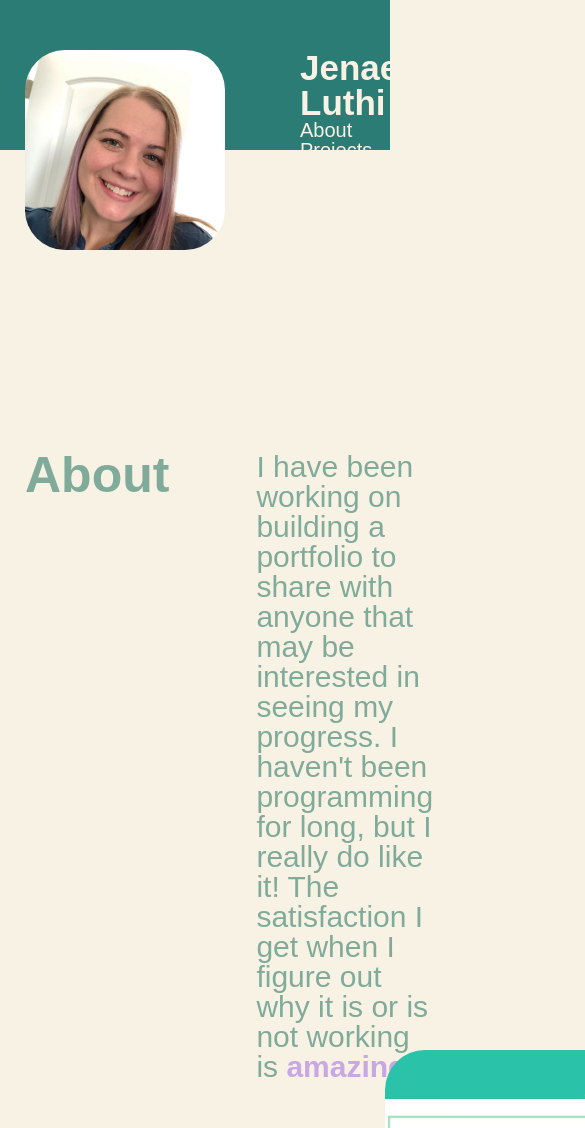
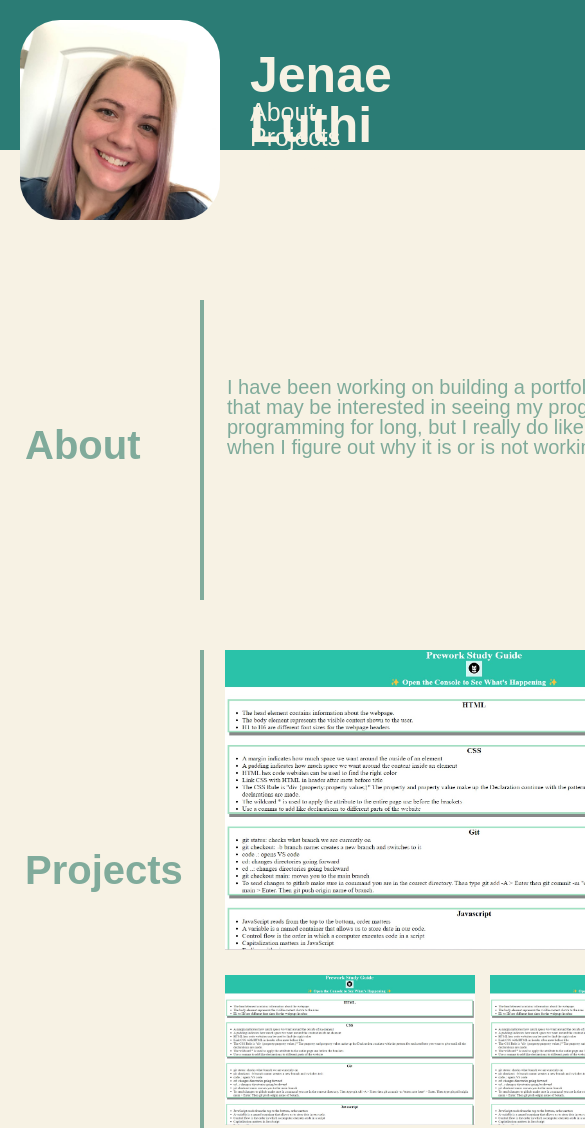
Before and after one commit to Jelu113/Just-Jenae, a plain HTML site: page assets/index.html in a window 390 px wide. Shown: the top 1128 px of the page, 585 px wide, since content can reach past the window. Drawn offline with Linux system fonts and the light colour scheme.

Commit message:
Media Queries added

```diff
--- a/assets/css/style.css
+++ b/assets/css/style.css
@@ -11,32 +11,40 @@ header {
     display:block;
     height: 200px;
     width: 100%;
+    background-color:rgb(43, 124, 117);
+}
+
+.img1 {
+    position: absolute;
+    top: 50px;
+    left: 50px;
+    border-radius:40px;
+}
+
+h1 {
+    position: absolute;
+    left: 475px;
+    top:50px;
     font-size: 100px;
     color: rgb(247, 242, 228);
-    background-color:rgb(43, 124, 117);
-    Padding:50px 0px 0px 475px;
-
 }
-
 nav {
-    display:flex;
-    justify-content: end;
-    font-size:35px;
-
+    position: absolute;
+    top: 150px;
+    right: 50px;
+    font-size: 35px;
 
 }
 
 nav ul li {
     display:inline-block;
-    color: rgb(247, 242, 228);
     padding: 0px 45px 0px 0px;
+
 }
 
 .a{
-    display:inline;
     color: rgb(247, 242, 228);
     text-decoration: none;
-
 }
 
 .a:visited {
@@ -58,37 +66,43 @@ nav ul li {
     background-color:rgba(187, 146, 225, 0.776);
 }
 
-img {
-    float:left;
-    height:250px;
-    width:250px;
-    margin: 0px 0px 0px -425px;
-    border-radius:40px;
-}
+
 
 section {
     display: flex;
     flex-direction: row;
-
 }
 
-h2 {
-
+.about-me {
+    position: absolute;
+    left: 50px;
+    top: 500px;
     font-size: 50px;
     color: rgb(128, 171, 155);
-    padding: 300px 0px 0px 25px;
 
 }
 
 .projects {
+    position: absolute;
+    left: 25px;
+    top: 1150px;
     font-size: 50px;
     color: rgb(128, 171, 155);
-    padding: 300px 0px 0px 25px;
+
 }
 
+.contact {
+    position: absolute;
+    left: 25px;
+    top: 1825px;
+    font-size: 50px;
+    color: rgb(128, 171, 155);
 
+}
 .line1 {
-    margin: 125px 15px 0px 70px;
+    position: absolute;
+    left: 250px;
+    top: 350px;
     height: 400px;
     width:4px;
     background-color: rgb(128, 171, 155);
@@ -96,7 +110,9 @@ h2 {
 
 
 .line2 {
-    margin: 115px 15px 0px 17px;
+    position: absolute;
+    left: 250px;
+    top: 900px;
     height: 600px;
     width:4px;
     background-color: rgb(128, 171, 155);
@@ -104,130 +120,370 @@ h2 {
 }
 
 .line3 {
-    margin: 125px 15px 0px 30px;
+    position: absolute;
+    left: 250px;
+    top: 1650px;
     height: 400px;
     width:4px;
     background-color: rgb(128, 171, 155);
 }
 .img2 {
-    align-items: center;
-    margin:200px 50px 30px 30px;
-    height: 400px;
-    width: 600px;
+    position: absolute;
+    top: 950px;
+    left: 300px;
+    height: 525px;
+    width: 700px;
 }
 
-.img2:hover {
-    height:500px;
-    width: 800px
-}
-p {
-    align-items: center;
+.p-about {
+    position: absolute;
+    top: 475px;
+    left: 300px;
     font-size: 30px;
     color:rgb(128, 171, 155);
     height: 400px;
     width: 1200px;
-    margin: 300px 0px 0px 0px;
     padding: 2px;
 
 }
 
-#p {
-    align-items: center;
+.p-contact {
+    position: absolute;
+    top: 1800px;
+    left: 300px;
     font-size: 30px;
     color:rgb(128, 171, 155);
     height: 400px;
-    width: 600px;
-    margin: 300px 0px 0px 0px;
+    width: 1200px;
     padding: 2px;
+
 }
+
 span{
     color: rgba(187, 146, 225, 0.776);
     font-weight: bold;
 }
 
+.soon1 {
+    position: absolute;
+    top: 950px;
+    left:1025px;
 
 
-@media screen and (max-width: 992px) {
-header {
-    display:block;
-    height: 200px;
-    width: 100%;
-    font-size: 75px;
-    color: rgb(247, 242, 228);
-    background-color:rgb(43, 124, 117);
-    Padding:50px 0px 0px 375px;
-   }
+}
 
-img {
-    float:left;
-    height:200px;
-    width:200px;
-    margin: 0px 0px 0px -315px;
-    border-radius:40px;
+.soon2 {
+    position: absolute;
+    top: 1220px;
+    left:1025px;
+
 }
+
+@media screen and (max-width: 1024px) {
+    header {
+        display:block;
+        height: 150px;
+        width: 100%;
+        background-color:rgb(43, 124, 117);
+    }
+    h1 {
+        position: absolute;
+        left: 300px;
+        top: 50px;
+        font-size: 60px;
+        color: rgb(247, 242, 228);
+    }
+    .img1 {
+        position: absolute;
+        top: 45px;
+        left: 45px;
+        border-radius:40px;
+        height: 200px;
+        width: 200px;
+    }
+
     nav {
-        display:flex;
-        justify-content: end;
-        font-size:30px;
+       position: absolute;
+       top: 115px;
+       right: 300px;
+       font-size: 25px;
+    }
+    nav ul li {
+        display:inline-block;
+        padding: 0px 15px 0px 0px;
+    }
+
+    .about-me {
+        position: absolute;
+        left: 25px;
+        top: 425px;
+        font-size: 40px;
+        color: rgb(128, 171, 155);
 
     }
+
+    .projects {
+        position: absolute;
+        left: 25px;
+        top: 850px;
+        font-size: 40px;
+        color: rgb(128, 171, 155);
+
+    }
+
+    .contact {
+        position: absolute;
+        left: 25px;
+        top: 1400px;
+        font-size: 40px;
+        color: rgb(128, 171, 155);
+    }
+
+    .line1 {
+        position: absolute;
+        left: 200px;
+        top: 300px;
+        height: 300px;
+        width:4px;
+        background-color: rgb(128, 171, 155);
+    }
+
+
+    .line2 {
+        position: absolute;
+        left: 200px;
+        top: 650px;
+        height: 500px;
+        width:4px;
+        background-color: rgb(128, 171, 155);
+
+    }
+
+    .line3 {
+        position: absolute;
+        left: 200px;
+        top: 1200px;
+        height: 400px;
+        width:4px;
+        background-color: rgb(128, 171, 155);
+    }
+
+    .img2 {
+        position: absolute;
+        top: 650px;
+        left: 225px;
+        height: 300px;
+        width: 500px;
+    }
+
+    .p-about {
+        position: absolute;
+        top: 375px;
+        left: 225px;
+        font-size: 20px;
+        color:rgb(128, 171, 155);
+        height: 400px;
+        width: 500px;
+        padding: 2px;
+
+    }
+
+    .p-contact {
+        position: absolute;
+        top: 1350px;
+        left: 250px;
+        font-size: 20px;
+        color:rgb(128, 171, 155);
+        height: 400px;
+        width: 1200px;
+        padding: 2px;
+
+    }
+
+    .soon1 {
+        position: absolute;
+        top: 975px;
+        left: 225px;
+        height: 150px;
+        width: 250px;
+    }
+
+    .soon2 {
+        position: absolute;
+        top: 975px;
+        left: 490px;
+        height: 150px;
+        width: 250px;
+    }
+
 }
-
 @media screen and (max-width: 768px) {
     header {
         display:block;
         height: 150px;
-        width: 100%;
+        width: 1000px;
+        background-color:rgb(43, 124, 117);
+    }
+    h1 {
+        position: absolute;
+        left: 300px;
+        top: 50px;
+        font-size: 60px;
+        color: rgb(247, 242, 228);
+    }
+    .img1 {
+        position: absolute;
+        top: 45px;
+        left: 45px;
+        border-radius:40px;
+        height: 200px;
+        width: 200px;
+    }
+
+    nav {
+       position: absolute;
+       top: 115px;
+       right: 25px;
+       font-size: 25px;
+    }
+    nav ul li {
+        display:inline-block;
+        padding: 0px 15px 0px 0px;
+    }
+
+    .about-me {
+        position: absolute;
+        left: 25px;
+        top: 425px;
+        font-size: 40px;
+        color: rgb(128, 171, 155);
+
+    }
+
+    .projects {
+        position: absolute;
+        left: 25px;
+        top: 850px;
+        font-size: 40px;
+        color: rgb(128, 171, 155);
+
+    }
+
+    .contact {
+        position: absolute;
+        left: 25px;
+        top: 1400px;
+        font-size: 40px;
+        color: rgb(128, 171, 155);
+    }
+
+    .line1 {
+        position: absolute;
+        left: 200px;
+        top: 300px;
+        height: 300px;
+        width:4px;
+        background-color: rgb(128, 171, 155);
+    }
+
+
+    .line2 {
+        position: absolute;
+        left: 200px;
+        top: 650px;
+        height: 500px;
+        width:4px;
+        background-color: rgb(128, 171, 155);
+
+    }
+
+    .line3 {
+        position: absolute;
+        left: 200px;
+        top: 1200px;
+        height: 400px;
+        width:4px;
+        background-color: rgb(128, 171, 155);
+    }
+
+    .img2 {
+        position: absolute;
+        top: 650px;
+        left: 225px;
+        height: 300px;
+        width: 500px;
+    }
+
+    .p-about {
+        position: absolute;
+        top: 375px;
+        left: 225px;
+        font-size: 20px;
+        color:rgb(128, 171, 155);
+        height: 400px;
+        width: 600px;
+        padding: 2px;
+
+    }
+
+    .p-contact {
+        position: absolute;
+        top: 1350px;
+        left: 250px;
+        font-size: 20px;
+        color:rgb(128, 171, 155);
+        height: 400px;
+        width: 1200px;
+        padding: 2px;
+
+    }
+
+    .soon1 {
+        position: absolute;
+        top: 975px;
+        left: 225px;
+        height: 150px;
+        width: 250px;
+
+
+    }
+
+    .soon2 {
+        position: absolute;
+        top: 975px;
+        left: 490px;
+        height: 150px;
+        width: 250px;
+    }
+
+}
+
+@media screen and (max-width: 600px){
+    header {
+        height: 150px;
+        width: 1000px;
+        background-color:rgb(43, 124, 117);
+    }
+
+    h1 {
+        position: absolute;
+        left: 250px;
+        top: 50px;
         font-size: 50px;
         color: rgb(247, 242, 228);
-        background-color:rgb(43, 124, 117);
-        Padding:50px 0px 0px 300px;
     }
-     img {
-        float:left;
-        height:200px;
-        width:200px;
-        margin: 0px 0px 0px -250px;
+     .img1 {
+        position: absolute;
+        top: 20px;
+        left: 20px;
         border-radius:40px;
     }
 
     nav {
-        display:flex;
-        justify-content:end;
-        font-size:25px;
-
+      position: absolute;
+      top: 100px;
+      left: 250px;
+      font-size: 25px;
     }
 
-nav ul li {
-    display:inline-block;
-    color: rgb(247, 242, 228);
-    padding: 0px 15px 0px 0px;
 }
-}
-
-@media screen and (max-width: 576px){
-    nav {
-        display:flex;
-        justify-content: end;
-        font-size:20px;
-
-    }
-
-    header {
-        display:block;
-        height: 150px;
-        width: 100%;
-        font-size: 35px;
-        color: rgb(247, 242, 228);
-        background-color:rgb(43, 124, 117);
-        Padding:50px 0px 0px 300px;
-    }
-
-    img {
-        float:left;
-        height:200px;
-        width:200px;
-        margin: 0px 0px 0px -275px;
-        border-radius:40px;
-    }
-}
--- a/assets/index.html
+++ b/assets/index.html
@@ -14,7 +14,7 @@
 
     <header>
 
-        <img src="./Images/profile-pic.jpg" alt="profile picture">
+        <img src="./Images/profile-pic.jpg" alt="profile picture" class="img1" height="250px" width="250px">
         <h1>Jenae Luthi</h1>
             <nav>
                 <ul>
@@ -30,31 +30,42 @@
     </header>
         <body>
             <section>
-                <h2 id="about-me">About</h2>
+                <h2 id="about-me" class="about-me">About</h2>
                      <div class="line1"></div>
-                     <p> I have been working on building a portfolio to share with anyone that may
+                     <p class="p-about"> I have been working on building a portfolio to share with anyone that may
                         be interested in seeing my progress. I haven't been programming for long,
                         but I really do like it! The satisfaction I get when I figure out why it is or is not
-                        working is <span>amazing</span>!
+                        working is <span>amazing</span>
+                     </p>
 
-                     </p>
             </section>
 
             <section>
                 <h2 id="projects" class="projects">Projects</h2>
                     <div class="line2"></div>
-                    <p id="p"> My first and only original project to date</p>
                     <div>
-                        <a href="https://jelu113.github.io/prework-studyguide/">
+                        <a href="https://jelu113.github.io/prework-studyguide/" alt="prework study guide webpage screenshot">
                         <img src="./Images/Prework-study-guide.jpg"class="img2"></a>
                     </div>
+
+                    <div>
+                        <a href="https://jelu113.github.io/prework-studyguide/" alt="prework study guide webpage screenshot">
+                            <img src="./Images/Prework-study-guide.jpg"class="soon2"width="400px" height="250px"></a>
+
+                    </div>
+                    <div>
+                        <a href="https://jelu113.github.io/prework-studyguide/" alt="prework study guide webpage screenshot">
+                            <img src="./Images/Prework-study-guide.jpg"class="soon1"width="400px" height="250px"></a>
+
+                    </div>
+
             </section>
 
             <section>
-                <h2 id="contact-me" class="">Contact</h2>
+                <h2 id="contact-me" class="contact">Contact</h2>
                     <div class="line3"></div>
 
-                <p>
+                <p class="p-contact">
                     My Contact info: <br><br>
                     Github: <br><br>
                     Email: <br>
```
